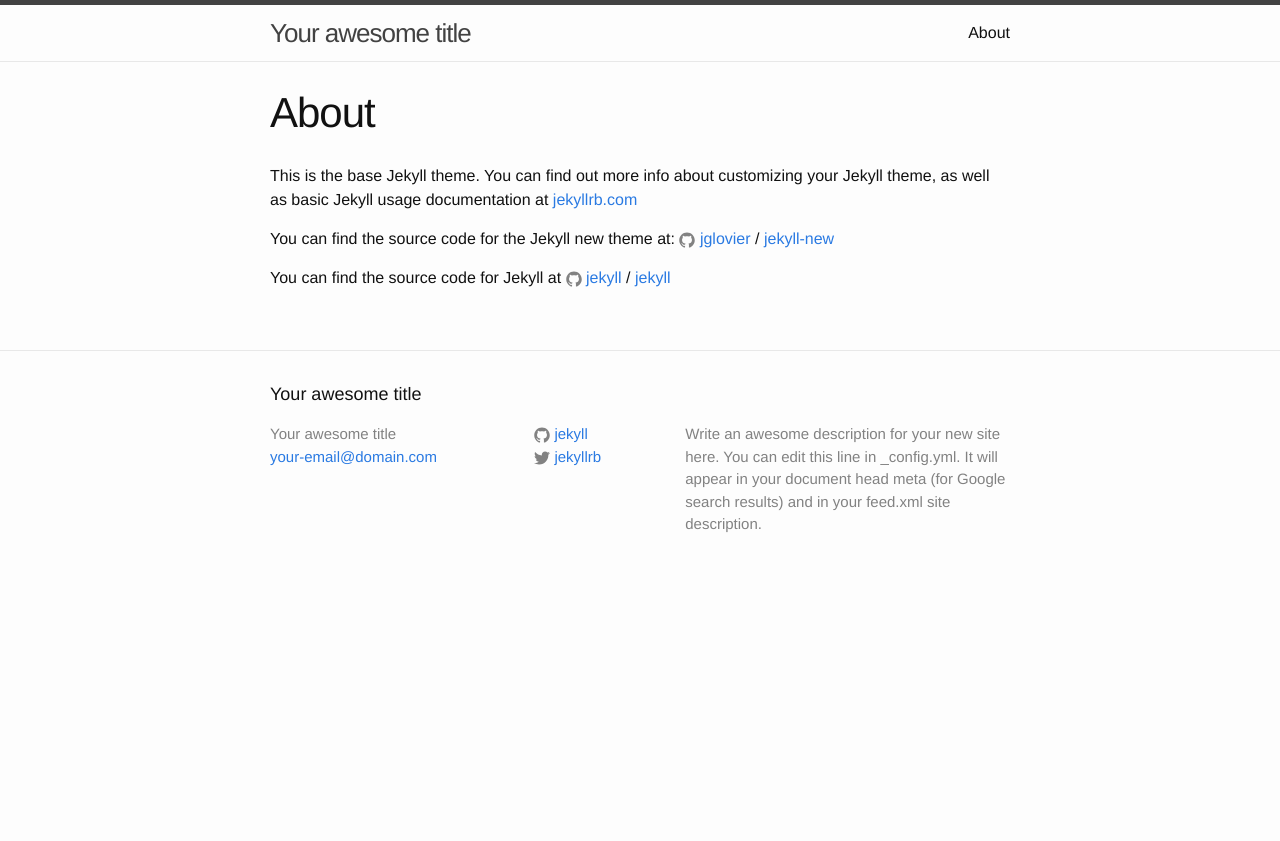
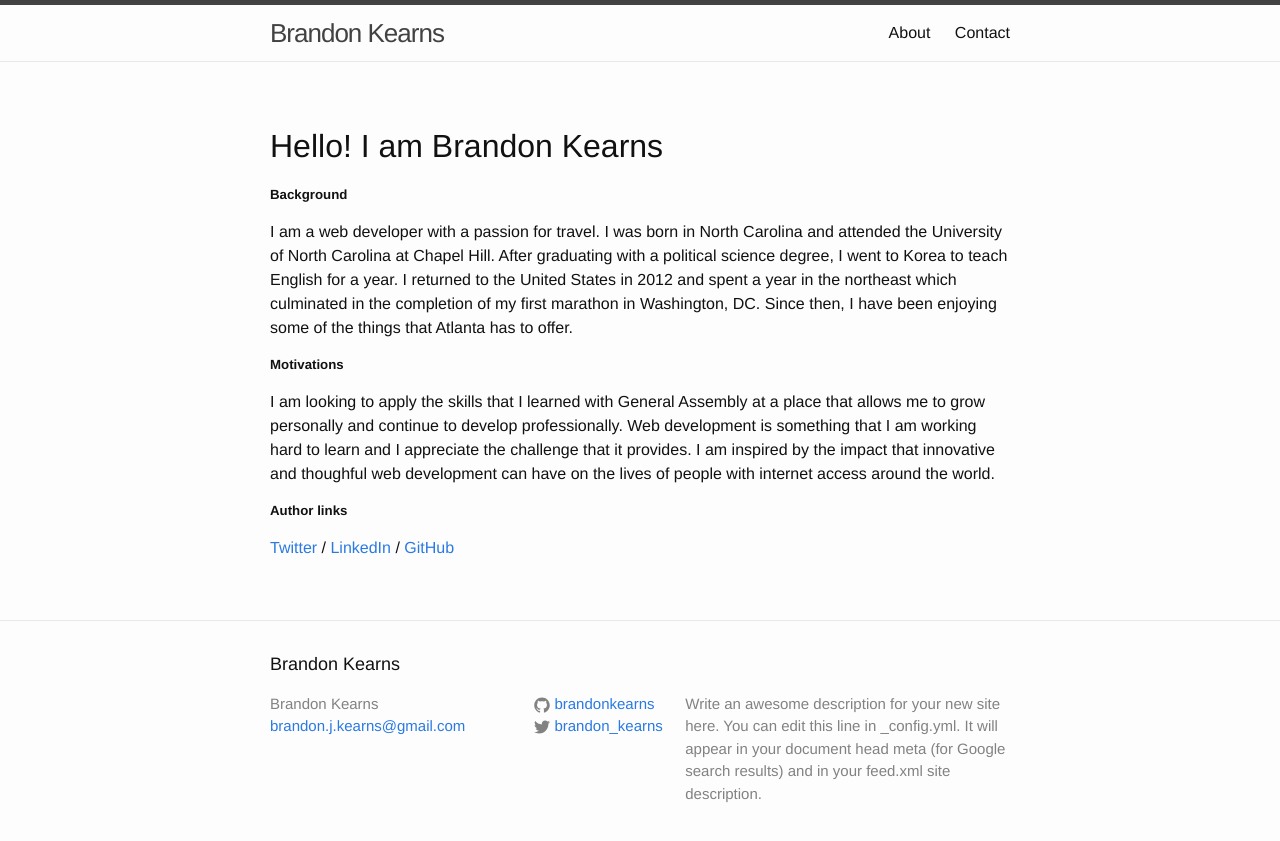
Before and after one commit to campbellkearns/archive_brandonkearns.github.io, a Jekyll site: the page built from about.md, in a window 1280 px wide. Shown: the top 841 px of the page. Built offline with Jekyll 4.4.1, drawn with Linux system fonts in a browser that asks for light colours.

Commit message:
Draft: One Year in Tech

```diff
--- a/_config.yml
+++ b/_config.yml
@@ -6,16 +6,16 @@
 # 'jekyll serve'. If you change this file, please restart the server process.
 
 # Site settings
-title: Your awesome title
-email: your-email@domain.com
+title: Brandon Kearns
+email: brandon.j.kearns@gmail.com
 description: > # this means to ignore newlines until "baseurl:"
   Write an awesome description for your new site here. You can edit this
   line in _config.yml. It will appear in your document head meta (for
   Google search results) and in your feed.xml site description.
 baseurl: "" # the subpath of your site, e.g. /blog
-url: "http://yourdomain.com" # the base hostname & protocol for your site
-twitter_username: jekyllrb
-github_username:  jekyll
+url: "http://www.brandonkearns.com" # the base hostname & protocol for your site
+twitter_username: brandon_kearns
+github_username:  brandonkearns
 
 # Build settings
 markdown: kramdown
--- a/_layouts/page.html
+++ b/_layouts/page.html
@@ -4,7 +4,7 @@ layout: default
 <article class="post">
 
   <header class="post-header">
-    <h1 class="post-title">{{ page.title }}</h1>
+<!--    <h1 class="post-title">{{ page.title }}</h1>-->
   </header>
 
   <div class="post-content">
--- a/about.md
+++ b/about.md
@@ -4,12 +4,14 @@ title: About
 permalink: /about/
 ---
 
-This is the base Jekyll theme. You can find out more info about customizing your Jekyll theme, as well as basic Jekyll usage documentation at [jekyllrb.com](http://jekyllrb.com/)
-
-You can find the source code for the Jekyll new theme at:
-{% include icon-github.html username="jglovier" %} /
-[jekyll-new](https://github.com/jglovier/jekyll-new)
-
-You can find the source code for Jekyll at
-{% include icon-github.html username="jekyll" %} /
-[jekyll](https://github.com/jekyll/jekyll)
+<h2>Hello! I am Brandon Kearns</h2>
+<div>
+    <h5><strong>Background<br></strong></h5>
+    <p>I am a web developer with a passion for travel. I was born in North Carolina and attended the University of North Carolina at Chapel Hill. After graduating with a political science degree, I went to Korea to teach English for a year. I returned to the United States in 2012 and spent a year in the northeast which culminated in the completion of my first marathon in Washington, DC. Since then, I have been enjoying some of the things that Atlanta has to offer.</p>
+</div>
+<div>
+    <h5><strong>Motivations<br></strong></h5>
+    <p>I am looking to apply the skills that I learned with General Assembly at a place that allows me to grow personally and continue to develop professionally. Web development is something that I am working hard to learn and I appreciate the challenge that it provides. I am inspired by the impact that innovative and thoughful web development can have on the lives of people with internet access around the world.</p>
+    <h5><strong>Author links<br></strong></h5>
+    <p><a href="https://twitter.com/brandon_kearns" target="_blank">Twitter</a> / <a href="http://www.linkedin.com/in/brandonjkearns" target="_blank">LinkedIn</a> / <a href="https://github.com/brandonkearns" target="_blank">GitHub</a></p>
+</div>
```
Also changed, not shown: _posts/2015-01-13-coding-a-new-chapter.markdown (added, +22 -0 lines), _posts/2016-01-07-one-year-in-tech.markdown (added, +50 -0 lines), contact.md (added, +20 -0 lines).
